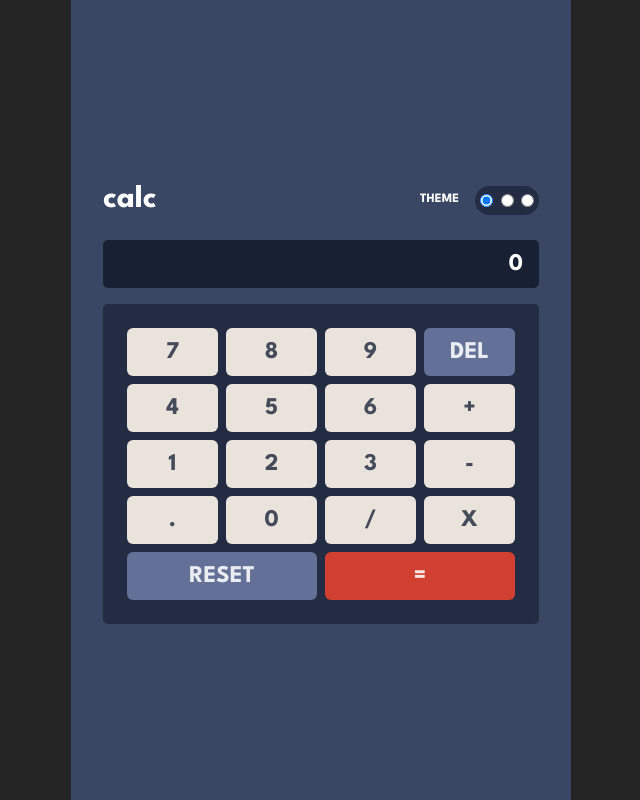
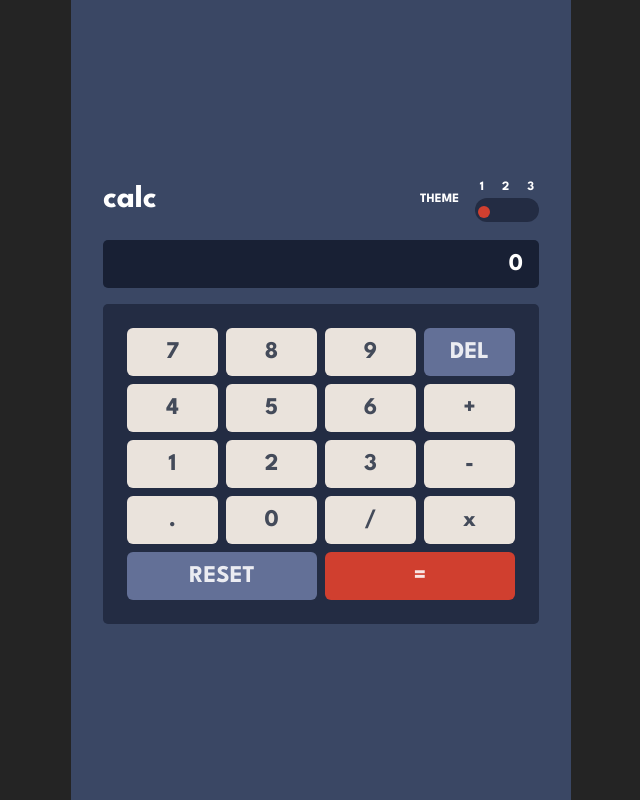
Before and after one commit to Robertron624/calculator-app-with-themes, a React (Vite) app: page / in a window 1280 px wide. Shown: the whole page, without its empty margins (319-959 px from the left). Built offline with nearby package versions, Linux system fonts and the light colour scheme.

Commit message:
styled switcher inputs

```diff
--- a/src/App.scss
+++ b/src/App.scss
@@ -31,21 +31,82 @@
             align-items: center;
 
             .theme-switcher {
+
+                .numbers {
+                    display: flex;
+                    align-items: center;
+                    justify-content: space-between;
+                    padding: 0rem .3rem;
+                    width: 4rem;
+                }
+
+                .inputs {
                     background-color: var(--switcher-background);
                     display: flex;
                     align-items: center;
-                justify-content: space-between;
-                padding: .5rem .3rem;
+                    // justify-content: space-between;
+                    gap: 1.4rem;
+                    padding: 0rem .3rem;
                     width: 4rem;
+                    height: 1.5rem;
                     border-radius: 15px;
 
                     label {
                         display: flex;
                         align-items: center;
+
+                        position: relative;
+
+
                         input {
                             margin: 0;
+
+                            appearance: none;
+                            -webkit-appearance: none;
+                            -moz-appearance: none;
+
+                            visibility: hidden;
+                            position: absolute;
+                            right: 0;
+
+                            &:checked + i::before {
+                                transform: scale(1);
+                                opacity: 1;
+                            }
+
+                            & + i {
+                                background: transparent;
+                                border:2px solid rgba(0,0,0,0);
+                                position: absolute;
+                                left: -2px;
+                                top: -4px;
+                                height: 10px;
+                                width: 10px;
+                                border-radius: 100%;
+
+                                &::before {
+                                    content: '';
+                                    display: block;
+                                    height: 12px;
+                                    width: 12px;
+
+                                    border-radius: 100%;
+                                    position: absolute;
+                                    z-index: 1;
+                                    top: -2px;
+                                    left: -1.4px;
+                                    background: var(--switcher-circle);
+                                    transition: all 0.25s ease; /* Todas las propiedades | tiempo | tipo movimiento */
+                                    transform: scale(0) /* Lo reducimos a 0*/ ;
+                                    opacity: 0; /* Lo ocultamos*/
+
+
                                 }
                             }
+                        }
+                    }
+                }
+
             }
         }
     }
--- a/src/App.tsx
+++ b/src/App.tsx
@@ -3,24 +3,42 @@ import "./App.scss";
 
 interface ThemeSwitcherProps {
     setTheme: (theme: string) => void;
+    theme: string;
 }
 
-export function ThemeSwitcher({ setTheme }: ThemeSwitcherProps) {
+export function ThemeSwitcher({ setTheme, theme }: ThemeSwitcherProps) {
     const handleTheme = (e: React.ChangeEvent) => {
-        const { id } = e.target;
+        const {id} = e.target as HTMLInputElement;
         setTheme(id);
+    };
+
+    const handleClick = (e: React.MouseEvent) => {
+        // check if the click was on the span element
+        if (e.target instanceof HTMLSpanElement) {
+            let id = e.target.id;
+            // delete the -number part
+            id = id.slice(0, -7);
+            setTheme(id);
+        }
     };
 
     return (
         <div className="theme-switcher">
+          <div className="numbers">
+            <span id="theme1-number" onClick={handleClick}>1</span>
+            <span id="theme2-number" onClick={handleClick}>2</span>
+            <span id="theme3-number" onClick={handleClick}>3</span>
+          </div>
+          <div className="inputs">
             <label htmlFor="theme1">
                 <input
                     name="theme"
-                    defaultChecked={true}
                     id="theme1"
                     type="radio"
                     onChange={handleTheme}
+                    checked={theme === "theme1"}
                 />
+                <i></i>
             </label>
             <label htmlFor="theme2">
                 <input
@@ -28,7 +46,9 @@ export function ThemeSwitcher({ setTheme }: ThemeSwitcherProps) {
                     id="theme2"
                     type="radio"
                     onChange={handleTheme}
+                    checked={theme === "theme2"}
                 />
+                <i></i>
             </label>
             <label htmlFor="theme3">
                 <input
@@ -36,8 +56,11 @@ export function ThemeSwitcher({ setTheme }: ThemeSwitcherProps) {
                     id="theme3"
                     type="radio"
                     onChange={handleTheme}
+                    checked={theme === "theme3"}
                 />
+                <i></i>
             </label>
+          </div>
         </div>
     );
 }
@@ -141,7 +164,7 @@ function App() {
                 <h1>calc</h1>
                 <div className="switcher-container">
                     <span>THEME</span>
-                    <ThemeSwitcher setTheme={setTheme} />
+                    <ThemeSwitcher setTheme={setTheme} theme={theme} />
                 </div>
             </div>
             <div className="screen">
@@ -261,7 +284,7 @@ function App() {
                         id="x"
                         className="btn btn-normal"
                     >
-                        X
+                        x
                     </button>
                 </div>
                 <div className="row">
--- a/src/variables.scss
+++ b/src/variables.scss
@@ -96,6 +96,7 @@ body[data-theme="theme1"] {
     --main-text: hsl(0, 0%, 100%);
 
     --switcher-background: hsl(223, 31%, 20%);
+    --switcher-circle: hsl(6, 63%, 50%);
 }
 
 body[data-theme="theme2"] {
@@ -113,6 +114,7 @@ body[data-theme="theme2"] {
     --light-text: hsl(0, 0%, 100%);
 
     --switcher-background: hsl(0, 5%, 81%);
+    --switcher-circle: hsl(25, 98%, 40%);
 }
 
 body[data-theme="theme3"] {
@@ -130,4 +132,5 @@ body[data-theme="theme3"] {
     --light-text: hsl(198, 20%, 13%);
 
     --switcher-background: hsl(268, 71%, 12%);
+    --switcher-circle: hsl(176, 100%, 44%);
 }
```
Lines whose indentation alone changed are shown as unchanged.
